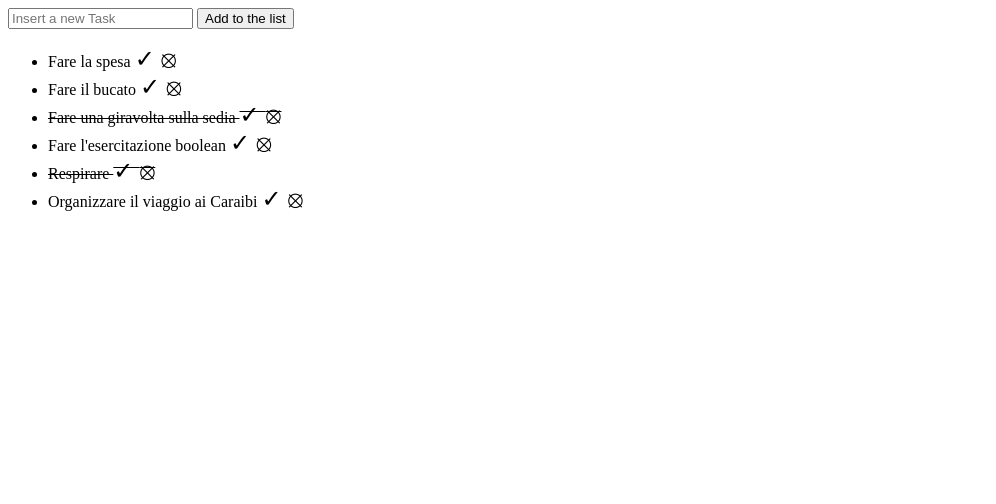
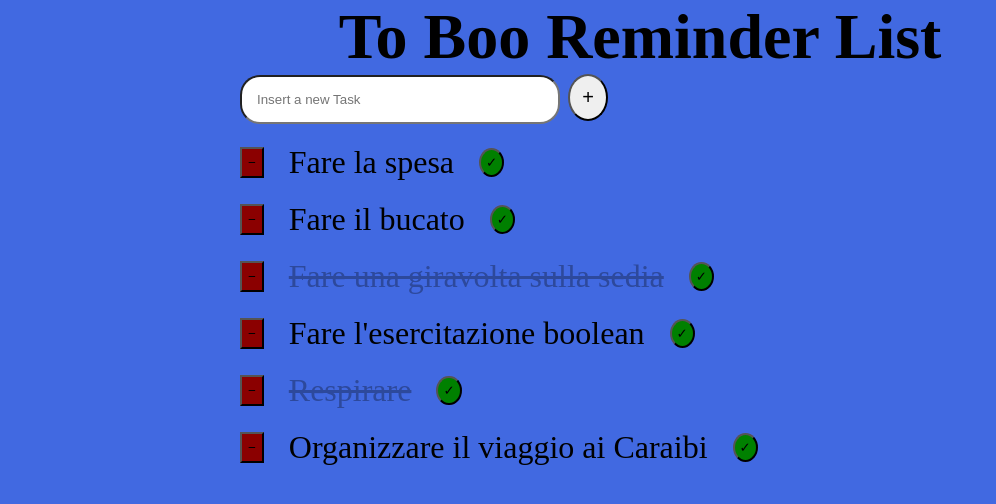
Before and after one commit to purpledev1337/vue-todolist, a plain HTML site: page index.html in a window 1280 px wide. Shown: the whole page, without its empty margins (0-996 px from the left). Drawn offline with nearby package versions, Linux system fonts and the light colour scheme.

Commit message:
fixed checked newtask + style

```diff
--- a/index.html
+++ b/index.html
@@ -10,17 +10,16 @@
 <body>
 
     <div id="container">
-
-        <input type="text" v-model="newTask.text" placeholder="Insert a new Task" @keyup.enter="addTask">
-        <button @click="addTask" >Add to the list</button>
-        <ul>
-            <li :class="{linethrough : task.done}" v-for="(task, i) in tasks" :key="i">
-                {{ task.text }}
-                <span @click="doneTask(i)"> &checkmark; </span>
-                <span @click="removeTask(i)"> &olcross; </span>
-            </li>
-        </ul>
-
+            <h1>To Boo Reminder List</h1>
+            <div id="input_line">
+                <input id="input_box" type="text" v-model="newTask.text" placeholder="Insert a new Task" @keyup.enter="addTask">
+                <button @click="addTask"> &plus; </button>
+            </div>
+            <div class="task" v-for="(task, i) in tasks" :key="i">
+                <button id="uncheck" @click="removeTask(i)"> &minus; </button>
+                <span :class="{linethrough : task.done}" >{{ task.text }}</span>
+                <button id="check" @click="doneTask(i)"> &checkmark; </button>
+            </div>
     </div>
 
     <script src="https://cdn.jsdelivr.net/npm/vue@2/dist/vue.js"></script>
--- a/main.js
+++ b/main.js
@@ -12,12 +12,12 @@
 var app = new Vue({
     el: '#container',
     data: {
-        newTask: [
+        newTask:
             {
                 text: "",
                 done: false
             }
-        ],
+        ,
         tasks: [
             {
                 text: "Fare la spesa",
@@ -48,12 +48,12 @@ var app = new Vue({
     methods: {
         addTask(){
             this.tasks.push(this.newTask);
-            this.newTask = [
+            this.newTask =
                 {
                     text: "",
                     done: false
                 }
-            ];
+            ;
         },
         removeTask(index){
             this.tasks.splice(index,1);
--- a/style.css
+++ b/style.css
@@ -1,8 +1,69 @@
+* {
+    padding: 0;
+    margin: 0;
+    box-sizing: border-box;
+}
+
+body {
+    background-color: royalblue;
+}
+
+h1 {
+    text-align: center;
+}
+
+#container {
+    width: 60%;
+    min-width: 800px;
+    margin: 0 auto;
+    font-size: 2em;
+}
+
+
+#input_line > button {
+    width: 40px;
+    font-size: 20px;
+    padding: 10px;
+    border-radius: 50%;
+}
+
+#input_box {
+    padding: 15px;
+    width: 40%;
+    border-radius: 20px;
+}
+
+.task {
+    /* line-height: 60px; */
+    display: flex;
+    align-items: center;
+    margin: 20px 0;
+}
+
 span {
-    font-size: 1.5em;
-    text-decoration: none;
+    margin: 0 25px;
+}
+
+#check {
+    background-color: green;
+    border-radius: 50%;
+    /* transform: scale(1.6); */
+    padding: 5px;
+}
+
+#uncheck {
+    background-color: darkred;
+    border-radius: 0;
+    /* transform: scale(1.4); */
+    padding: 6px;
+}
+
+#check, #uncheck {
+    /* height: 20px; */
 }
 
 .linethrough {
     text-decoration: line-through;
+    opacity: 0.3;
+    transition: all 0.4s;
 }
```
